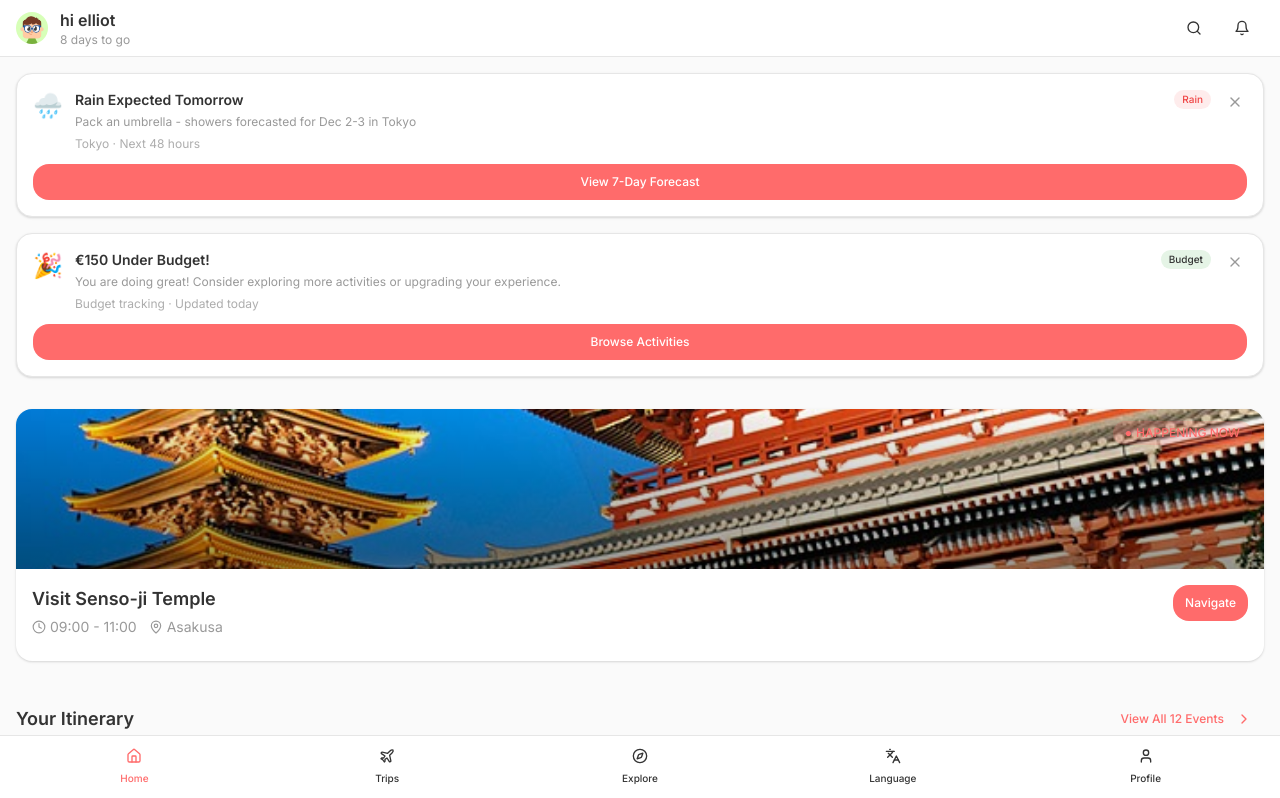
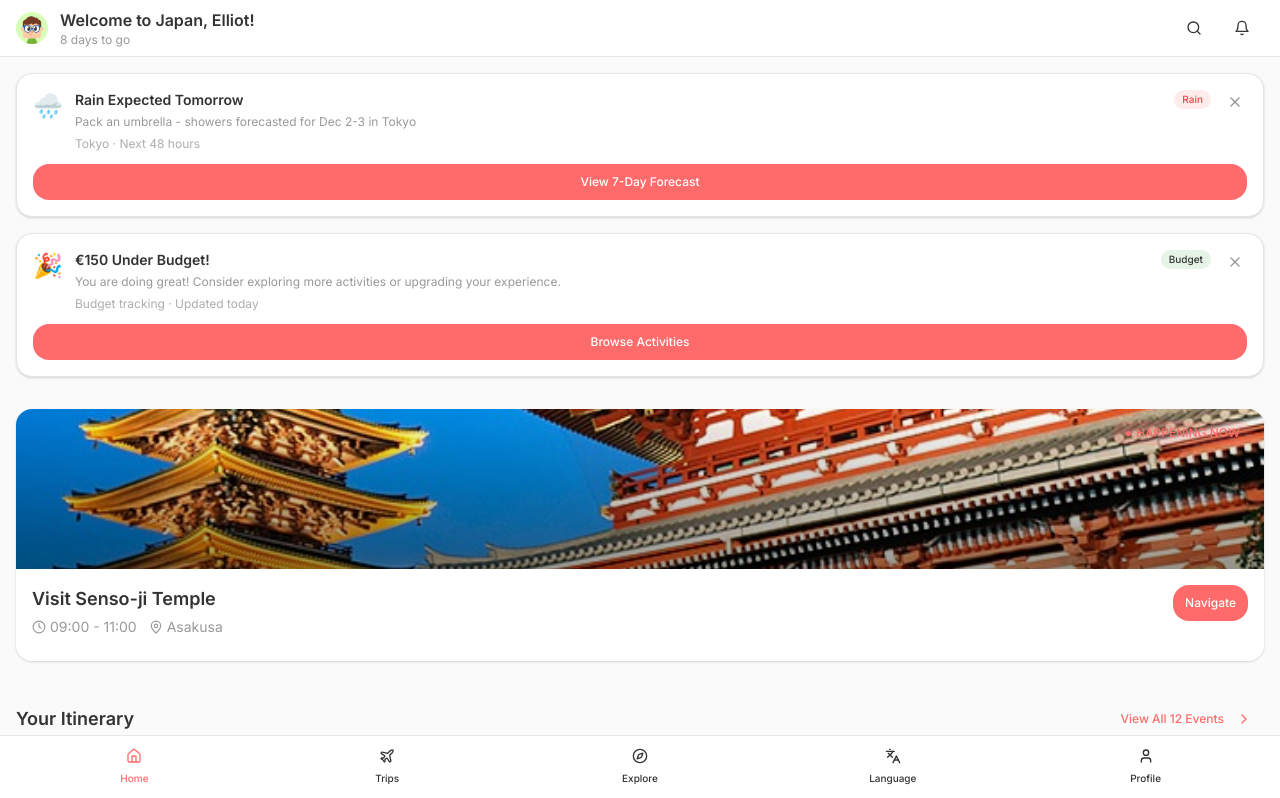
Before and after one commit to Ell1ott/nomie-voyage-palette-15345, a React (Vite) app: page / in a window 1280 px wide. Shown: the top 798 px of the page. Built offline with nearby package versions, Linux system fonts and the light colour scheme; the HTML template or start-up script is replaced by a standard one.

Commit message:
Update welcome message
Change h1 text from "hi elliot" to "Welcome to Japan, Elliot!" in src/pages/Index.tsx.

```diff
--- a/src/pages/Index.tsx
+++ b/src/pages/Index.tsx
@@ -145,7 +145,7 @@ const Index = () => {
               <img src={elliotAvatar} alt="Elliot" className="h-full w-full object-cover" />
             </div>
             <div>
-              <h1 className="text-base font-semibold">hi elliot</h1>
+              <h1 className="text-base font-semibold">Welcome to Japan, Elliot!</h1>
               <p className="text-xs text-muted-foreground">8 days to go</p>
             </div>
           </div>
```
